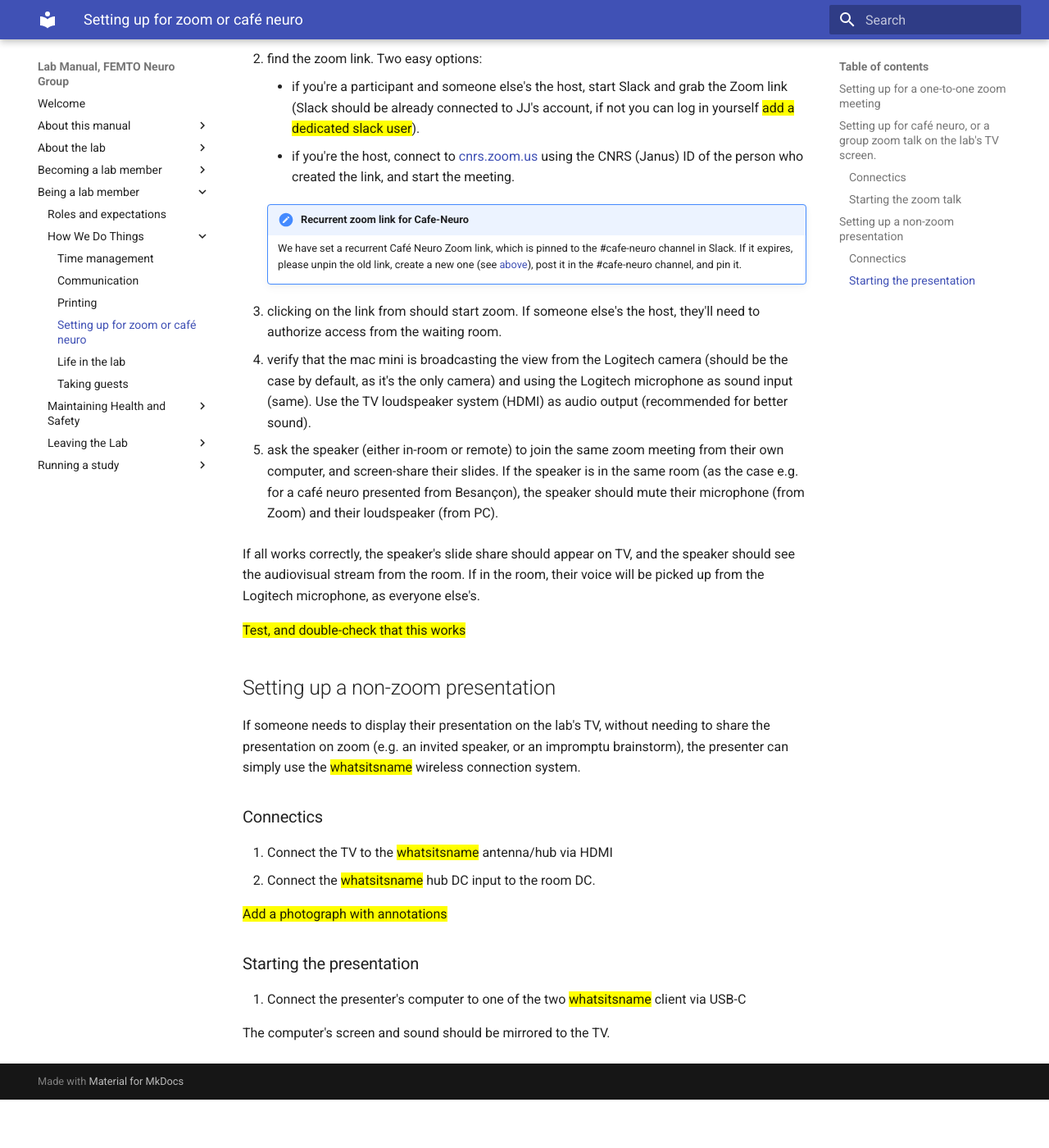
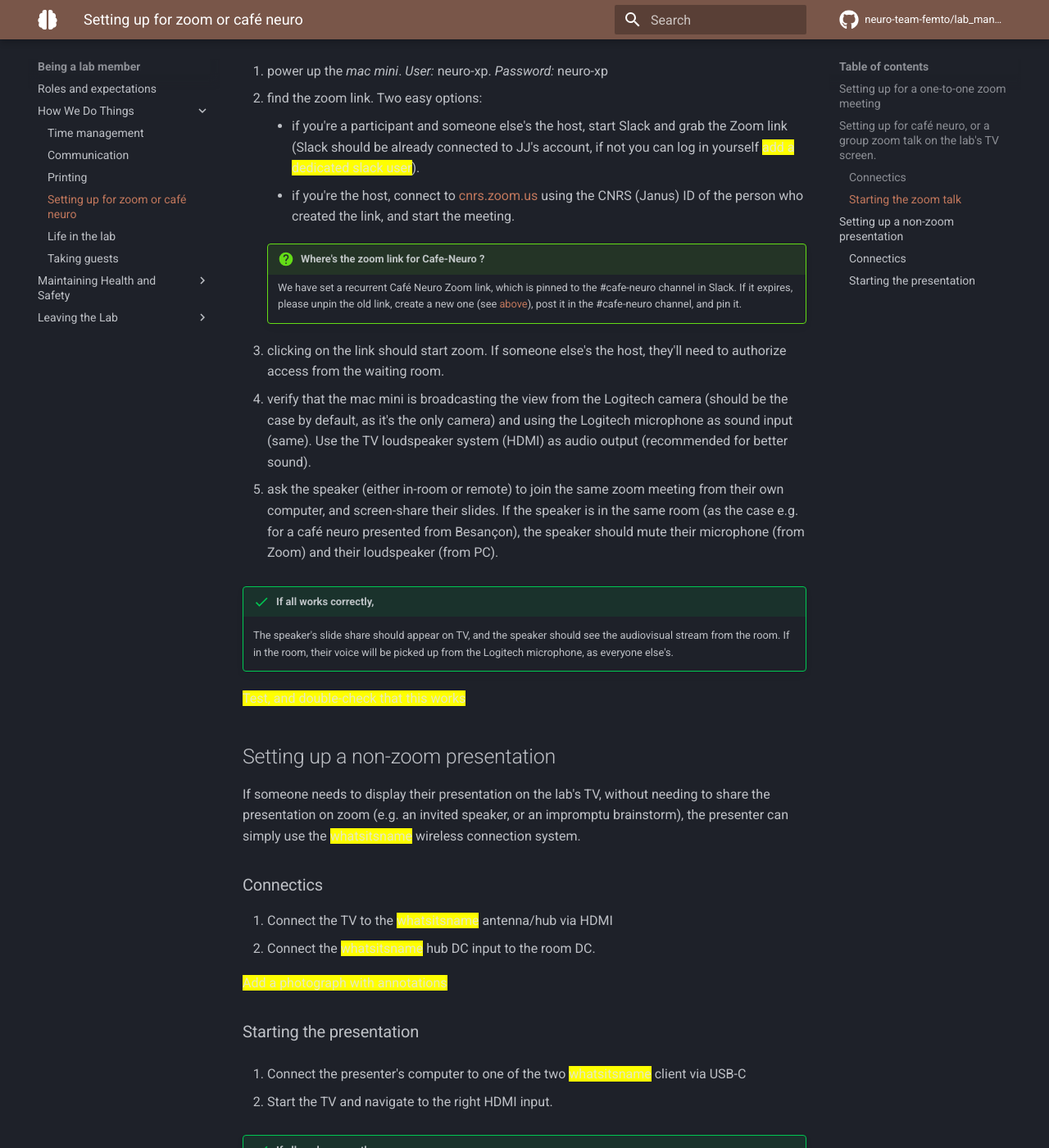
Before and after one commit to neuro-team-femto/lab_manual, an MkDocs documentation site: the page built from docs/being-a-lab-member/how-we-do-things/setting-a-zoom-talk.md, in a window 1280 px wide and 1400 px high, scrolled down 1085 px. Shown: the whole window at 82% size. Built offline with MkDocs 1.6.1 and Material for MkDocs 9.7.7, drawn with Linux system fonts in a browser that asks for light colours; comment, search, counter and statistics services are not loaded; before the commit the page ends 2426 px from its top, so only the background shows below that; some of the changed text lies outside the part shown.

Commit message:
customization

```diff
--- a/docs/being-a-lab-member/how-we-do-things/setting-a-zoom-talk.md
+++ b/docs/being-a-lab-member/how-we-do-things/setting-a-zoom-talk.md
@@ -3,7 +3,7 @@
 
 ## Setting up for a one-to-one zoom meeting
 
-If you need to meet with someone on zoom, note that CNRS offers a corporate zoom account, with no limitation of duration for meetings. Simply log in to [cnrs.zoom.us](cnrs.zoom.us) using your CNRS (Janus) ID, and zoom away.
+If you need to meet with someone on zoom, note that CNRS offers a corporate zoom account, with no limitation of duration for meetings. Simply log in to [cnrs.zoom.us](https://cnrs.zoom.us) using your CNRS (Janus) ID, and zoom away.
 
 
 ## Setting up for café neuro, or a group zoom talk on the lab's TV screen.
@@ -38,18 +38,19 @@
 
 2. find the zoom link. Two easy options:
 	- if you're a participant and someone else's the host, start Slack and grab the Zoom link (Slack should be already connected to JJ's account, if not you can log in yourself <mark style="background-color:yellow;">add a dedicated slack user</mark>).
-	- if you're the host, connect to [cnrs.zoom.us](cnrs.zoom.us) using the CNRS (Janus) ID of the person who created the link, and start the meeting.
+	- if you're the host, connect to [cnrs.zoom.us](https://cnrs.zoom.us) using the CNRS (Janus) ID of the person who created the link, and start the meeting.
 
-	!!! note "Recurrent zoom link for Cafe-Neuro"
+	!!! question "Where's the zoom link for Cafe-Neuro ?"
 		We have set a recurrent Café Neuro Zoom link, which is pinned to the #cafe-neuro channel in Slack. If it expires, please unpin the old link, create a new one (see [above](#setting-up-for-a-one-to-one-zoom-meeting)), post it in the #cafe-neuro channel, and pin it.
 
-3. clicking on the link from should start zoom. If someone else's the host, they'll need to authorize access from the waiting room.
+3. clicking on the link should start zoom. If someone else's the host, they'll need to authorize access from the waiting room.
 
 4. verify that the mac mini is broadcasting the view from the Logitech camera (should be the case by default, as it's the only camera) and using the Logitech microphone as sound input (same). Use the TV loudspeaker system (HDMI) as audio output (recommended for better sound).
 
 5. ask the speaker (either in-room or remote) to join the same zoom meeting from their own computer, and screen-share their slides. If the speaker is in the same room (as the case e.g. for a café neuro presented from Besançon), the speaker should mute their microphone (from Zoom) and their loudspeaker (from PC).
 
-If all works correctly, the speaker's slide share should appear on TV, and the speaker should see the audiovisual stream from the room. If in the room, their voice will be picked up from the Logitech microphone, as everyone else's.
+!!! success "If all works correctly,"
+	The speaker's slide share should appear on TV, and the speaker should see the audiovisual stream from the room. If in the room, their voice will be picked up from the Logitech microphone, as everyone else's.
 
 
 <mark style="background-color:yellow;">Test, and double-check that this works</mark>
@@ -69,4 +70,7 @@
 
 1. Connect the presenter's computer to one of the two <mark style="background-color:yellow;">whatsitsname</mark> client via USB-C
 
-The computer's screen and sound should be mirrored to the TV.
+2. Start the TV and navigate to the right HDMI input.
+
+!!! success "If all works correctly,"
+	The computer's screen and sound should appear on the TV.
--- a/mkdocs.yml
+++ b/mkdocs.yml
@@ -2,10 +2,27 @@
 
 site_name: Lab Manual, FEMTO Neuro Group
 
+repo_url: https://github.com/neuro-team-femto/lab_manual
+repo_name: neuro-team-femto/lab_manual
+copyright: Copyright &copy; 2023 -- FEMTO Neuro Group
+edit_uri: edit/main/docs/
+
 theme:
+  palette:
+    scheme: slate
+    primary: brown
   name: material
   features:
     - content.code.copy
+    - content.action.edit
+    - navigation.tabs
+    - navigation.footer
+  icon:
+    repo: fontawesome/brands/github
+    edit: material/pencil
+    logo:   fontawesome/solid/brain
+
+
 
 markdown_extensions:
   - attr_list
@@ -22,16 +39,17 @@
   - pymdownx.inlinehilite
   - pymdownx.snippets
 
+plugins:
+  - search
 
 nav:
 
   - 'Welcome': 'index.md'
 
   - 'About this manual':
-    - 'Manual metadata' : 'about-this-manual/manual-metadata.md'
     - 'Why we use a lab manual' : 'about-this-manual/why-we-use-a-lab-manual.md'
     - 'How to update the manual' : 'about-this-manual/how-to-update-the-manual.md'
-    - 'Abbreviations': 'about-this-manual/abbreviations.md'
+    - 'Manual metadata' : 'about-this-manual/manual-metadata.md'
 
   - 'About the lab':
     - 'Lab mission & focus': 'about-the-lab/lab-mission-and-focus.md'
@@ -40,7 +58,6 @@
     - 'Lab space' : 'about-the-lab/lab-space.md'
     - 'About the team, dept and institute': 'about-the-lab/about-the-team-dept-and-institute.md'
     - 'About our operating institutions' : 'about-the-lab/about-our-operating-institutions.md'
-    - 'Ethical code of conduct': 'about-the-lab/ethical-code-of-conduct.md'
 
   - 'Becoming a lab member':
     - 'ZRR application' : 'becoming-a-lab-member/zrr-application.md'
```
Also changed, not shown: docs/about-this-manual/how-to-update-the-manual.md (+3 -2 lines), docs/about-this-manual/manual-metadata.md (+3 -1 lines), docs/being-a-lab-member/how-we-do-things/printing.md (+1 -1 lines).
